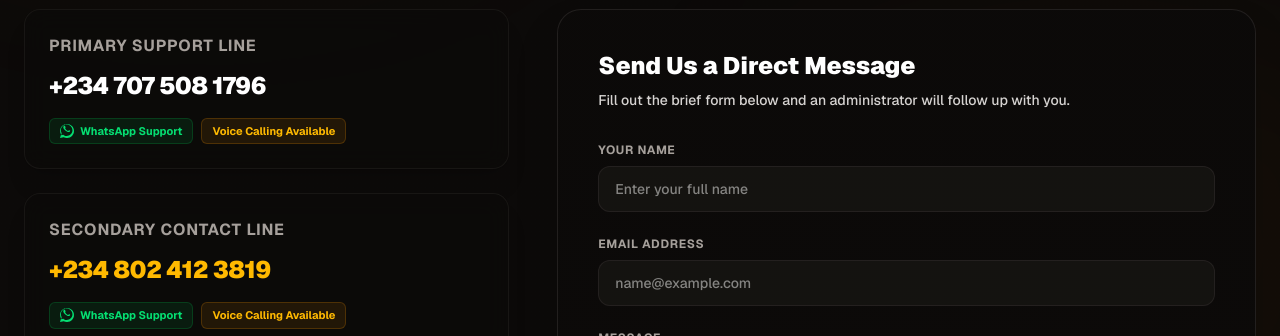
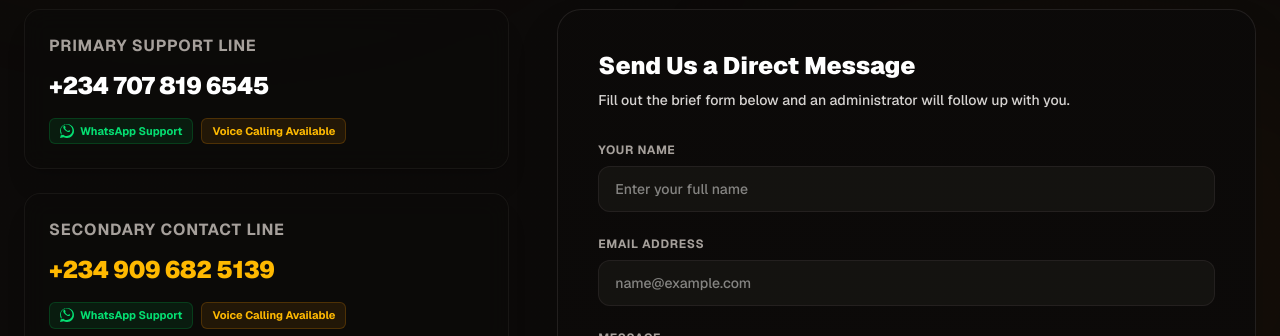
Before and after one commit to chuksy54u-source/project-find, a Next.js app: page /contact in a window 1280 px wide. Shown: the part 429-765 px from the top of the page. Built offline with nearby package versions, Linux system fonts and the light colour scheme; no server answers.

Commit message:
Updated code

```diff
--- a/app/contact/page.js
+++ b/app/contact/page.js
@@ -244,7 +244,7 @@ export default function ContactPage() {
                 <h3 className="text-base font-bold text-stone-400 uppercase tracking-wider">Primary Support Line</h3>
               </div>
               <p className="text-2xl font-black text-white tracking-tight">
-                +234 707 508 1796
+                +234 707 819 6545
               </p>
               <div className="flex flex-wrap gap-2 pt-1">
                 <span className="inline-flex items-center gap-1.5 text-[11px] font-bold px-2.5 py-1 bg-green-500/10 text-green-400 border border-green-500/20 rounded-md">
@@ -265,7 +265,7 @@ export default function ContactPage() {
                 <h3 className="text-base font-bold text-stone-400 uppercase tracking-wider">Secondary Contact Line</h3>
               </div>
               <p className="text-2xl font-black text-amber-400 tracking-tight">
-                +234 802 412 3819
+                +234 909 682 5139
               </p>
               <div className="flex flex-wrap gap-2 pt-1">
                 <span className="inline-flex items-center gap-1.5 text-[11px] font-bold px-2.5 py-1 bg-green-500/10 text-green-400 border border-green-500/20 rounded-md">
```
